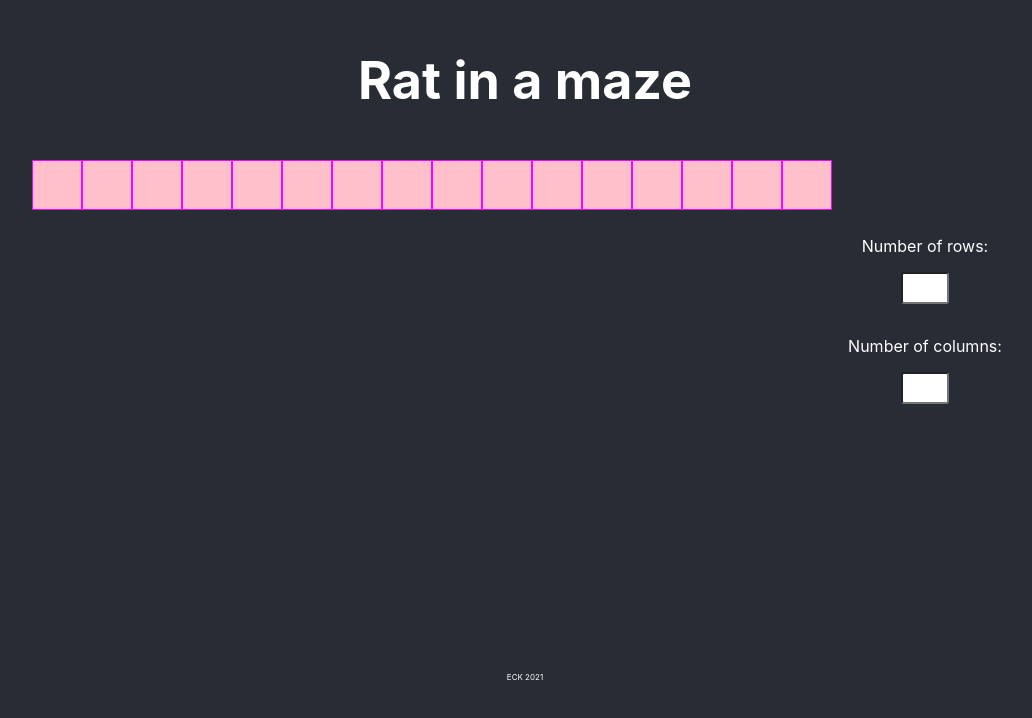
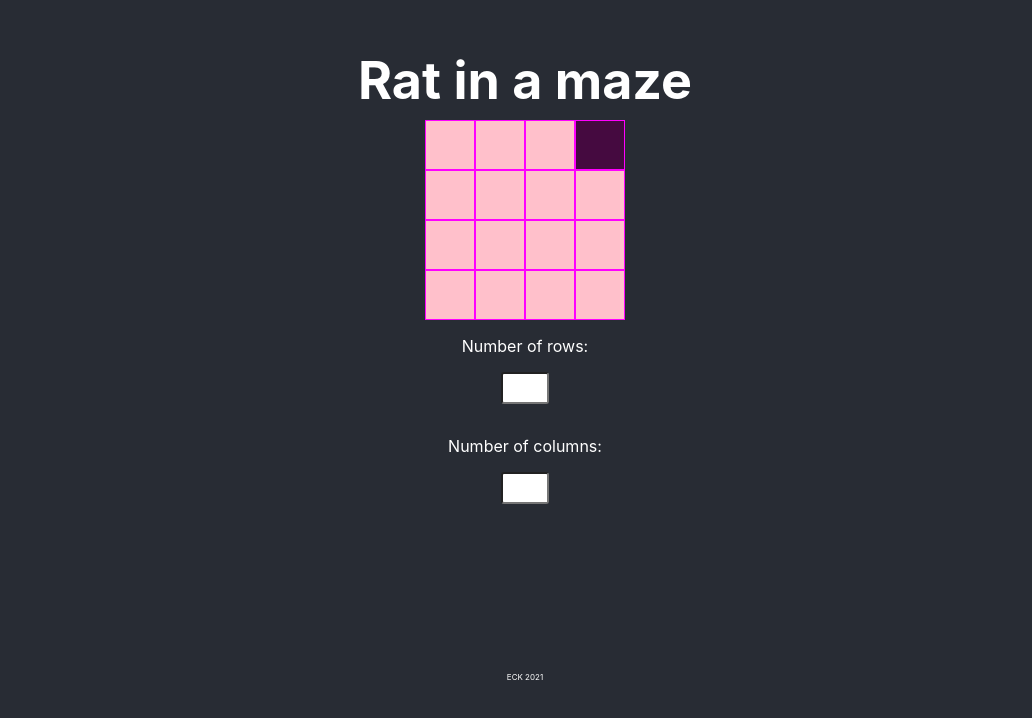
Before and after one commit to ElaFinIta/maze, a React (Create React App) app: page / in a window 1280 px wide. Shown: the top 718 px of the page, without its empty margins (115-1147 px from the left). Built offline with nearby package versions, Linux system fonts and the light colour scheme.

Commit message:
going back to separate Row component, added className cell_0 or cell_1 with weighted probs (2/3 1/3)

```diff
--- a/src/App.css
+++ b/src/App.css
@@ -26,13 +26,13 @@
 .maze_wrapper {
   display: flex;
   justify-content: center;
-  width: 100vw;
+  flex-direction: column;
+  align-items: center;
   height: 40vh;
 }
 
 .row {
   display: flex;
-  flex-direction: column;
 }
 
 .input_wrapper {
--- a/src/App.js
+++ b/src/App.js
@@ -9,7 +9,6 @@ function App() {
   return (
     <div className="App">
       <Header />
-      {/* <EmptyMaze/> */}
       <Maze />
       <Footer />
     </div>
--- a/src/components/Cell.css
+++ b/src/components/Cell.css
@@ -1,4 +1,4 @@
-.cell {
+.cell_0{
   display: inline-block;
   width: 50px;
   height: 50px;
@@ -6,3 +6,12 @@
   color: fuchsia;
   border: 1px solid fuchsia;
   }
+
+  .cell_1{
+    display: inline-block;
+    width: 50px;
+    height: 50px;
+    background-color: rgb(69, 10, 64);
+    color: fuchsia;
+    border: 1px solid fuchsia;
+  }
--- a/src/components/Cell.js
+++ b/src/components/Cell.js
@@ -4,7 +4,7 @@ import './Cell.css';
 
 const Cell = (props) => {
     return (
-        <div className="cell">
+        <div className={props.className} >
         </div>
     );
 };
--- a/src/components/Header.js
+++ b/src/components/Header.js
@@ -2,11 +2,9 @@ import React from 'react';
 
 const Header = () => {
     return (
-        <div>
-            <header className="App-header">
+        <header className="App-header">
                 <h1>Rat in a maze</h1>
-            </header>
-        </div>
+        </header>
     );
 };
 
--- a/src/components/Maze.js
+++ b/src/components/Maze.js
@@ -1,5 +1,5 @@
 import React, { Component } from 'react';
-import Cell from './Cell';
+import Row from './Row';
 
 class Maze extends Component {
     state = {
@@ -7,38 +7,39 @@ class Maze extends Component {
         rows: 4
     }
 
-    // generate a random integer between min and max included
-    getRandominteger = (min, max) => {
-        return Math.floor(Math.random() * (max - min + 1) ) + min;
-    }
+
+    createRandomMaze = (rowNumber) => {
+            const maze = [];
+            for (let i=0; i < rowNumber; i++) {
+                maze.push(<Row cols={this.state.columns} key={i} row={i} />);
+            }
+            console.log(maze);
+            return maze;
 
 
-    createEmptyMaze = () => {
-        const maze = [];
-        for (let i=0; i < this.state.rows; i++) {
-            const row = [];
-            for (let j=0; j < this.state.columns; j++) {
-                row.push(<Cell />);
-            }
-            maze.push(row);
-        }
-        console.log(maze);
-        return maze;
-    }
+        // const maze = [];
+        // for (let i=0; i < this.state.rows; i++) {
+        //     const row = [];
+        //     // let <RowNew />
+        //     for (let j=0; j < this.state.columns; j++) {
+        //         row.push(<Cell className={`cell_${this.getRandomInteger(0,1)}`} key={(i,j)}/>);
+        //     }
+        //     maze.push(row);
+        // }
+        // starting and ending points are always 1/free
+        // maze[0][0] = 1;
+        // maze[maze.length -1][maze.length -1] = 1;
+        // console.log(maze);
 
-    createRandomMaze = (rows, columns) => {
-        const maze = [];
-        for (let i=0; i < this.state.rows; i++) {
-            const row = [];
-            for (let j=0; j < this.state.columns; j++) {
-                row.push(this.getRndInteger(0,1));
-            }
-            maze.push(row);
-        }
-        // starting and ending points are always 1/free
-        maze[0][0] = 1;
-        maze[maze.length -1][maze.length -1] = 1;
-        console.log(maze);
+
+        // const coordinates = [];
+        // for (let i=0; i < maze.length; i++) {
+        //     for (let j=0; j < this.state.columns; j++) {
+        //         console.log('cords:', i, j);
+        //         coordinates.push(`{i:${i}, j:${j}}`)
+        //     }
+        // }
+        // console.log(coordinates);
     }
 
     rowNumberHandler = (event) => {
@@ -56,7 +57,7 @@ class Maze extends Component {
     render() {
         return (
             <div className="maze_wrapper">
-                {this.createEmptyMaze()}
+                {this.createRandomMaze(this.state.rows)}
                 <div className="input_wrapper">
                     <label htmlFor="rows">Number of rows:</label>
                     <input type="number" name="rows" min="2" max="30" onChange={this.rowNumberHandler} />
--- a/src/components/Row.js
+++ b/src/components/Row.js
@@ -3,10 +3,17 @@ import Cell from './Cell';
 
 
 const Row = (props) => {
+    // generate 0 with 2/3 probs and 1 with 1/3 probs
+    const getWeightedInteger = () => {
+        const probs = [0,0,1];
+        return probs[Math.floor(Math.random() * 3 )];
+    }
+
+
     const createEmptyRow = (cols) => {
         const row = [];
-        for (let i=0; i < cols; i++) {
-            row.push(<Cell key={i} id={i}/>);
+        for (let j=0; j < cols; j++) {
+            row.push(<Cell className={`cell_${getWeightedInteger()}`} key={j}/>);
         }
         // console.log(row);
         return row;
```
Also changed, not shown: src/components/EmptyMaze.js (deleted, +0 -51 lines), src/components/Main.js (deleted, +0 -12 lines).
